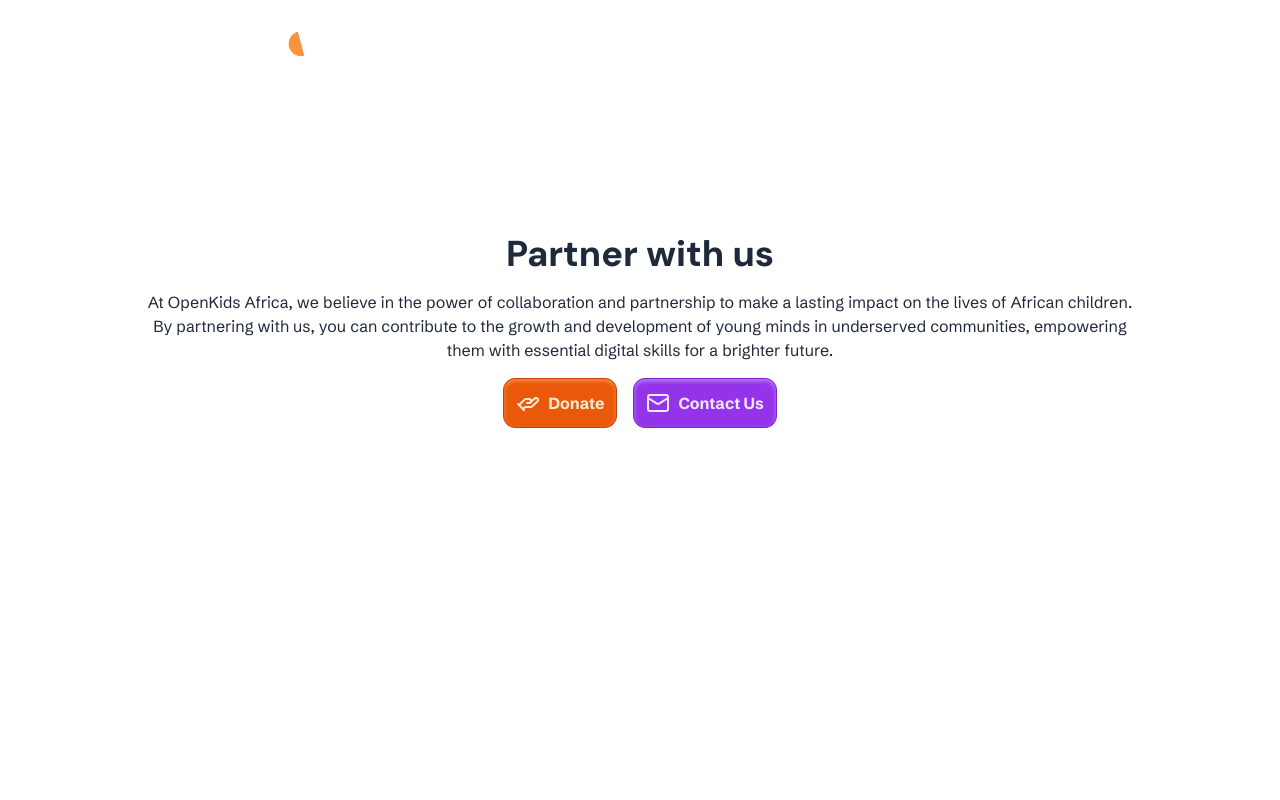
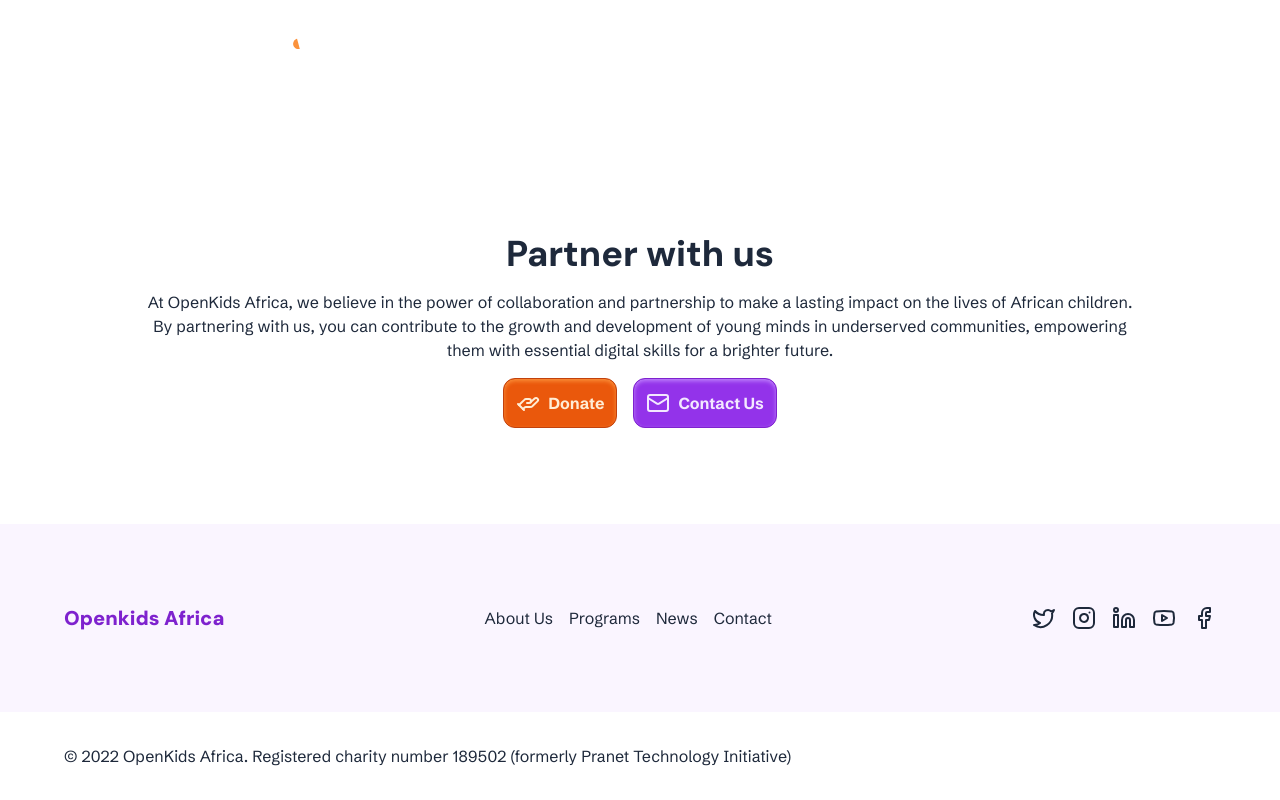
Before and after one commit to openkids-africa/openkidsafrica, a Nuxt app: page /about in a window 1280 px wide. Shown: the part 4118-4918 px from the top of the page. Before the commit the page ends 4642 px from the top, so only its background shows below. Built offline with nearby package versions, Linux system fonts and the light colour scheme.

Commit message:
updates: add site footer

```diff
--- a/app.vue
+++ b/app.vue
@@ -82,7 +82,6 @@ useHead({
 </script>
 <template>
   <NuxtLayout>
-    <NuxtLoadingIndicator />
     <NuxtPage />
   </NuxtLayout>
 </template>
--- /dev/null
+++ b/components/SiteFooter.vue
@@ -0,0 +1,95 @@
+<script setup lang="ts">
+import {
+  TwitterIcon,
+  ExternalLinkIcon,
+  LinkedinIcon,
+  YoutubeIcon,
+  FacebookIcon,
+  InstagramIcon,
+} from "lucide-vue-next";
+const { links, socialLinks } = useSiteNav();
+</script>
+<template>
+  <footer class="site-footer">
+    <div class="wrapper">
+      <section class="site-footer__section site-section">
+        <div class="wrapper">
+          <NuxtLink to="/">
+            <SiteLogo class="!px-0" />
+          </NuxtLink>
+
+          <ul class="site-links">
+            <li v-for="(link, i) in links" class="site-links__item">
+              <NuxtLink :to="link.path">
+                {{ link.name }}
+              </NuxtLink>
+            </li>
+          </ul>
+
+          <ul class="social-links">
+            <li
+              v-for="(link, i) in socialLinks.map((i) => ({
+                ...i,
+                name: i.name.toLowerCase(),
+              }))"
+              class="social-links__item"
+            >
+              <a :href="link.url" target="_blank" rel="noopener noreferrer">
+                <TwitterIcon
+                  v-if="link.name == 'twitter'"
+                  class="icon social-links__icon"
+                />
+                <LinkedinIcon
+                  v-else-if="link.name == 'linkedin'"
+                  class="icon social-links__icon"
+                />
+                <YoutubeIcon
+                  v-else-if="link.name == 'youtube'"
+                  class="icon social-links__icon"
+                />
+                <FacebookIcon
+                  v-else-if="link.name == 'facebook'"
+                  class="icon social-links__icon"
+                />
+                <InstagramIcon
+                  v-else-if="link.name == 'instagram'"
+                  class="icon social-links__icon"
+                />
+                <ExternalLinkIcon v-else class="icon social-links__icon" />
+              </a>
+            </li>
+          </ul>
+        </div>
+      </section>
+      <section class="site-section site-footer__section">
+        <div class="wrapper">
+          <p>
+            © 2022 OpenKids Africa. Registered charity number 189502 (formerly
+            Pranet Technology Initiative)
+          </p>
+        </div>
+      </section>
+    </div>
+  </footer>
+</template>
+<style scoped>
+.site-footer {
+  @apply p-0;
+}
+
+.site-footer__section:first-of-type {
+  @apply bg-purple-50 dark:bg-purple-900;
+}
+
+.site-footer__section:nth-of-type(2) {
+  @apply py-8;
+}
+.site-footer__section > .wrapper {
+  @apply flex flex-col items-center justify-between gap-4 md:flex-row;
+}
+
+.site-links,
+.social-links {
+  @apply flex flex-row gap-4;
+}
+</style>
--- a/components/illustrations/WorldMap.vue
+++ b/components/illustrations/WorldMap.vue
@@ -6,8 +6,8 @@ onMounted(() => {
   const tl = gsap.timeline({
     scrollTrigger: {
       trigger: svg.value,
-      start: "top 80%",
-      end: "bottom 50%",
+      start: "top 70%",
+      end: "bottom 100%",
       scrub: true,
       // markers: true,
     },
@@ -17,7 +17,7 @@ onMounted(() => {
   tl.fromTo(
     svg.value.querySelectorAll("g rect, path, circle"),
     {
-      scale: 0.2,
+      scale: 0.085,
       transformOrigin: "center center",
     },
     {
--- a/composables/useSiteNav.ts
+++ b/composables/useSiteNav.ts
@@ -18,7 +18,31 @@ export const useSiteNav = () => {
     },
   ]);
 
+  const socialLinks = useState("socialLinks", () => [
+    {
+      name: "Twitter",
+      url: "https://www.twitter.com",
+    },
+    {
+      name: "Instagram",
+      url: "https://www.instagram.com",
+    },
+    {
+      name: "LinkedIn",
+      url: "https://www.linkedin.com",
+    },
+    {
+      name: "YouTube",
+      url: "https://www.youtube.com",
+    },
+    {
+      name: "Facebook",
+      url: "https://www.facebook.com",
+    },
+  ]);
+
   return {
     links,
+    socialLinks,
   };
 };
--- a/layouts/default.vue
+++ b/layouts/default.vue
@@ -1,6 +1,8 @@
 <template>
+  <NuxtLoadingIndicator />
   <SiteHeader />
   <main class="site-main">
     <slot />
   </main>
+  <SiteFooter />
 </template>
--- a/pages/about.vue
+++ b/pages/about.vue
@@ -271,7 +271,7 @@ onMounted(() => {
 }
 
 .abstract-illustration {
-  @apply h-96 w-full lg:absolute lg:-right-[3.85%] lg:top-1/2 lg:m-0 lg:h-[110%]  lg:w-1/2 lg:-translate-y-[45.5%] 2xl:left-[52.5%] 2xl:w-[45%];
+  @apply h-96 w-full lg:absolute lg:-right-[3.85%] lg:top-1/2 lg:m-0 lg:h-[110%]  lg:w-1/2 lg:-translate-y-[45.5%] 2xl:left-[52.5%] 2xl:w-auto;
 }
 
 .value-list {
```
